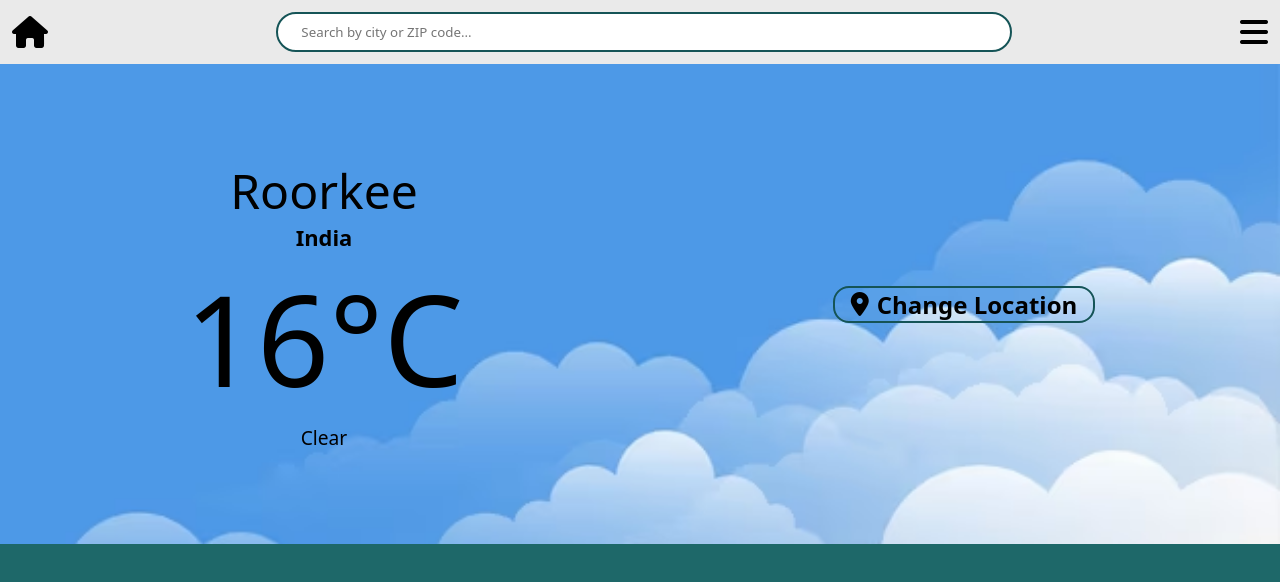
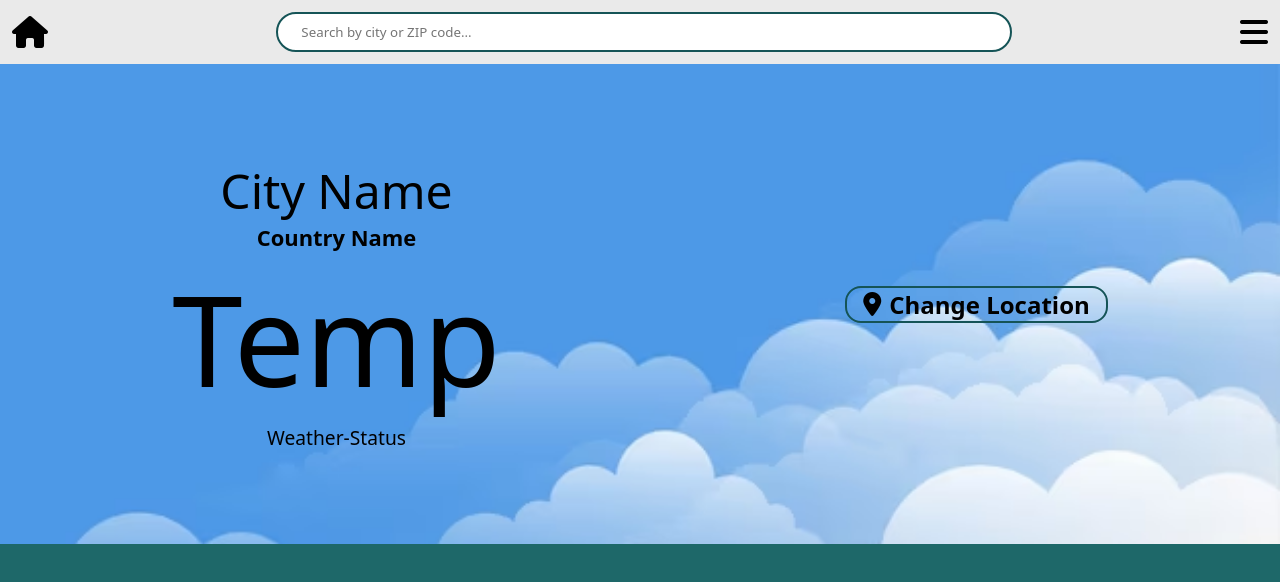
Before and after one commit to Madhav64OP/WeatherApp, a plain HTML site: page index.html in a window 1280 px wide. Drawn offline with Linux system fonts and the light colour scheme.

Commit message:
Changed Home Page Text

```diff
--- a/index.html
+++ b/index.html
@@ -25,18 +25,18 @@
         <div class="cityaurtemp">
             <div class="citycountry">
                 <div class="cityname">
-                    <p>Roorkee</p>
+                    <p>City Name</p>
                 </div>
                 <div class="country">
-                    <p>India</p>
+                    <p>Country Name</p>
                 </div>
                 </div>
                 <div class="temp">
-                    <p>16°C</p>
+                    <p>Temp</p>
                 </div>
         </div>
         <div class="weatherstat">
-            <p>Clear</p>
+            <p>Weather-Status</p>
         </div>
        </div>
        <div class="loclogo">
```
